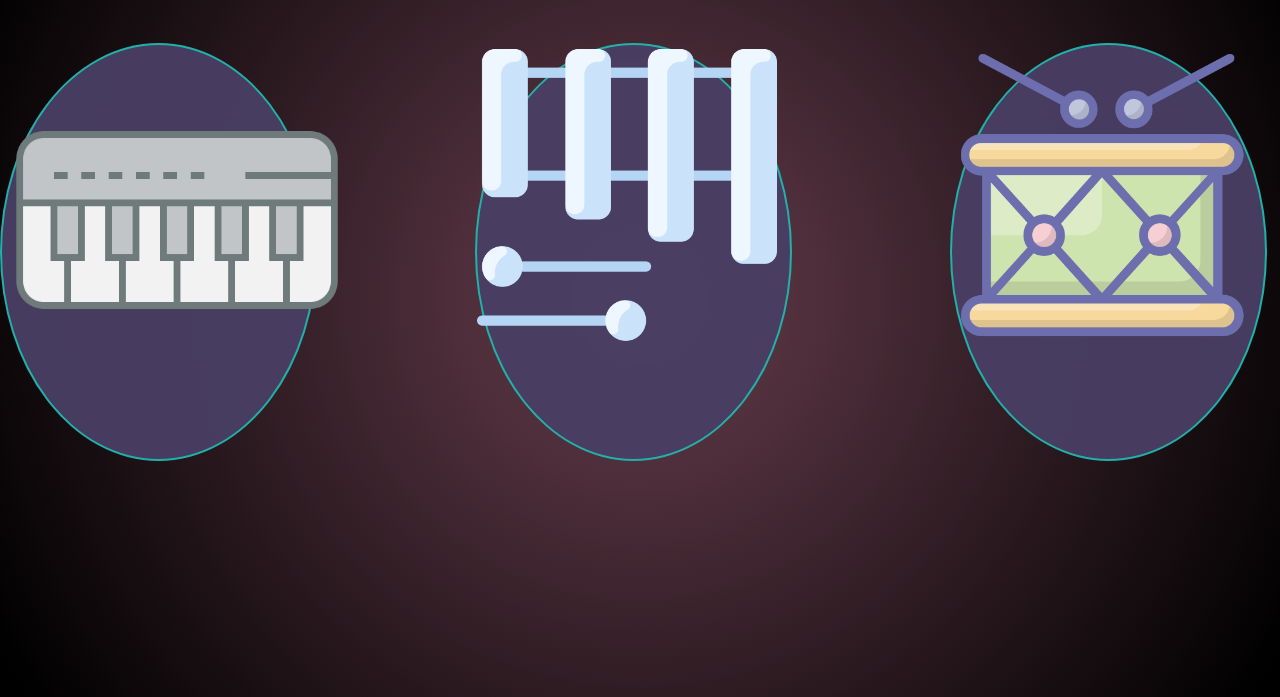
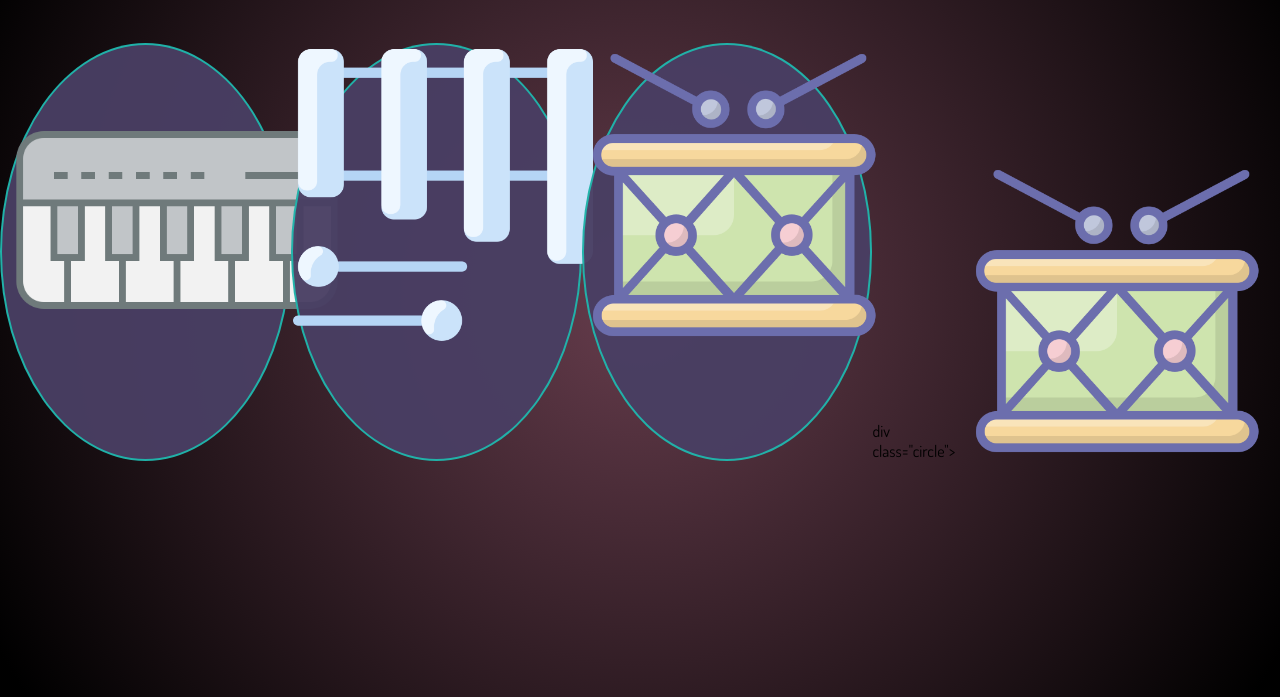
Before and after one commit to carolo180/Music-school-online, a plain HTML site: page index.html in a window 1280 px wide. Shown: the part 103-800 px from the top of the page. Drawn offline with Linux system fonts and the light colour scheme.

Commit message:
probando

```diff
--- a/index.html
+++ b/index.html
@@ -30,6 +30,9 @@
                 <div class="circle">
                     <img src="./img/drum.png" width="300px">
                 </div>
+                div class="circle">
+                    <img src="./img/drum.png" width="300px">
+                </div>
             </div>
             </section>
         </section>
```
